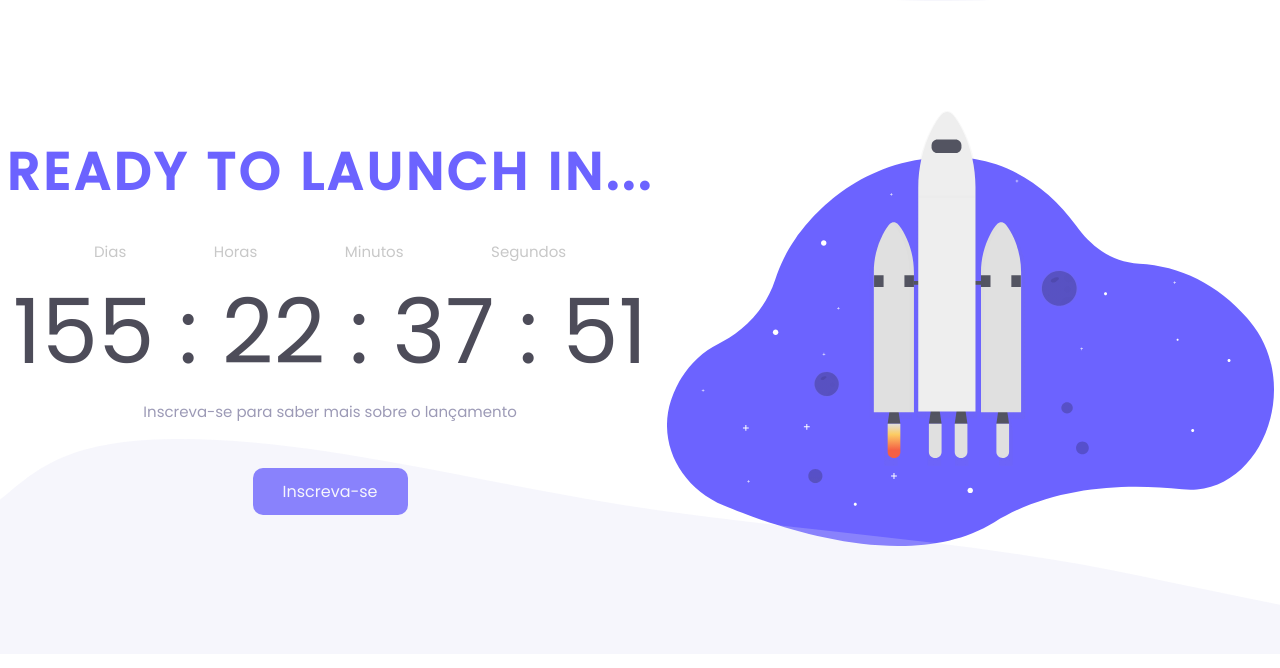
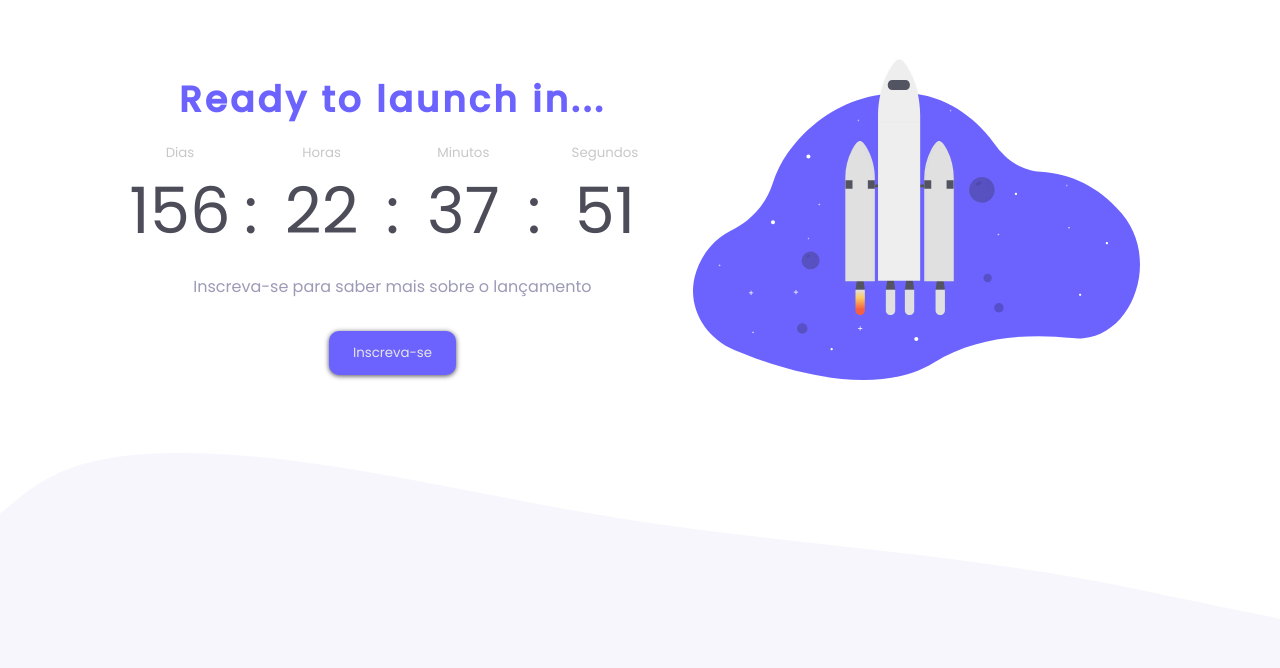
Before and after one commit to rafaeljurkfitz/countdown, a plain HTML site: page index.html in a window 1280 px wide. Shown: the part 132-800 px from the top of the page. Drawn offline with Linux system fonts and the light colour scheme.

Commit message:
revision of the example and fix the project

```diff
--- a/index.html
+++ b/index.html
@@ -1,5 +1,6 @@
 <!DOCTYPE html>
-<html lang="en">
+<html lang="pt-BR">
+
 <head>
     <meta charset="UTF-8">
     <meta http-equiv="X-UA-Compatible" content="IE=edge">
@@ -8,32 +9,49 @@
     <link rel="preconnect" href="https://fonts.gstatic.com" crossorigin>
     <link href="https://fonts.googleapis.com/css2?family=Poppins:wght@300;400;500&display=swap" rel="stylesheet">
     <link rel="stylesheet" href="styles.css" />
-    <script src="./main.js"></script>
     <title>Countdown</title>
 </head>
+
 <body>
-    <header>
-        <div class="top-image"></div>
-    </header>
-    <div class="content">
-        <div class="container">
-            <h1>Ready to launch in...</h1>
-            <div class="spans">
-                <span>Dias</span>
-                <span>Horas</span>
-                <span>Minutos</span>
-                <span>Segundos</span>
+    <img src="./assets/top-image.svg" alt="" width="100%">
+    <main>
+        <section class="container">
+            <div class="timer-container">
+                <h1>Ready to launch in...</h1>
+                <div class="timer">
+                    <div class="time">
+                        <small>Dias</small>
+                        <h2 id="days"></h2>
+                    </div>
+                    <span>:</span>
+                    <div class="time">
+                        <small>Horas</small>
+                        <h2 id="hours"></h2>
+                    </div>
+                    <span>:</span>
+                    <div class="time">
+                        <small>Minutos</small>
+                        <h2 id="minutes"></h2>
+                    </div>
+                    <span>:</span>
+                    <div class="time">
+                        <small>Segundos</small>
+                        <h2 id="seconds"></h2>
+                    </div>
+                </div>
+                <p>Inscreva-se para saber mais sobre o lançamento</p>
+                <button id="btn-open-modal" class="btn btn-submit">Inscreva-se
+                </button>
             </div>
-            <h2 id="timer"></h2>
-            <p>Inscreva-se para saber mais sobre o lançamento</p>
-            <a href="#">Inscreva-se</a>
-        </div>
-        <aside class="side-right">
-            <img src="./images/rocket.svg" alt="">
-        </aside>
-    </div>
-    <footer>
-        <div class="bottom-image"></div>
-    </footer>
+            <div class="img-container">
+                <div class="image">
+                    <img src="./assets/rocket.svg" alt="">
+                </div>
+            </div>
+        </section>
+    </main>
+    <img src="./assets/bottom-image.svg" alt="" width="100%">
+    <script src="./scripts.js"></script>
 </body>
+
 </html>
--- /dev/null
+++ b/scripts.js
@@ -0,0 +1,20 @@
+const date = new Date("Jul 10, 2022 00:00").getTime();
+
+var timer = setInterval(function() {
+	const now = new Date().getTime();
+	const distance = date - now;
+
+	const days = Math.floor(distance / (1000 * 60 * 60 * 24));
+	const hours = Math.floor((distance % (1000 * 60 * 60 * 24)) / (1000 * 60 * 60));
+	const minutes = Math.floor((distance % (1000 * 60 * 60)) / (1000 * 60));
+	const seconds = Math.floor((distance % (1000 * 60)) / 1000);
+
+    document.getElementById("days").innerHTML = days;
+    document.getElementById("hours").innerHTML = hours;
+    document.getElementById("minutes").innerHTML = minutes;
+    document.getElementById("seconds").innerHTML = seconds;
+
+	if(distance <= 0) {
+		document.getElementById("timer").innerHTML = "The timer is gone"
+	}
+}, 1000);
--- a/styles.css
+++ b/styles.css
@@ -1,94 +1,170 @@
+/* ============= Global ============= */
+* {
+    margin: 0;
+    font-family: 'Poppins', sans-serif;
+}
+
 :root {
     --black: #4D4C59;
     --purple: #6C63FF;
     --light-grey: #C8C8C8;
     --text-color: #9C9AB6;
     --background: #e5e5e5;
+}
+
+body {
+    max-height: 100vh;
+    display: flex;
+    flex-direction: column;
+    justify-content: space-between;
     overflow: hidden;
 }
 
-* {
-    padding: 0;
-    margin: 0;
-    box-sizing: border-box;
-    font-family: 'Poppins', sans-serif;
-}
-
-body {
-    width: 100vw;
+body,
+html {
   height: 100%;
 }
 
-header {
-    display: block;
+/* ============= Buttons ============= */
+
+.btn {
+    background-color: var(--purple);
+    color: var(--background);
+    border: none;
+    box-shadow: 0px 1px 5px var(--black);
+    cursor: pointer;
   }
 
-.top-image {
-    width: 100vw;
-    height: 133px;
-    background-image: url(./images/top-image.svg);
-    background-repeat: no-repeat;
-    background-position: center;
-    background-size: cover;
+.btn:hover {
+    background-color: #5d55f3;
+    box-shadow: none;
+}
+
+.btn-submit {
+    padding: 0.75rem 1.5rem;
+    border-radius: 10px;
+}
+
+.btn-close {
+    position: absolute;
+    top: 0;
+    right: 0;
+    transform: translate(10px, -12px);
+    color: var(--white);
+    font-weight: bold;
+    font-size: 1.25rem;
+    padding: 0.5rem 1rem;
+    background-color: #6c63ff;
+    border: none;
+    border-radius: 46% 54% 35% 65% / 61% 37% 63% 39%;
+    cursor: pointer;
+}
+
+
+/* ============= Main ============= */
+
+.container {
+    max-width: 1000px;
+    margin: auto auto;
+    display: flex;
+    align-items: center;
+    justify-content: center;
+    gap: 3rem;
+    padding: 1.5rem;
+}
+
+.timer-container {
+    flex-basis: 55%;
+    text-align: center;
+    display: flex;
+    flex-direction: column;
+    align-items: center;
+}
+
+.timer-container h1 {
+    font-size: 2.25rem;
+    letter-spacing: 3px;
+    color: var(--purple);
+    margin-bottom: 1rem;
+}
+
+.timer-container p {
+    color: var(--text-color);
+    margin-bottom: 2rem;
+}
+
+.timer-container .timer {
+    margin-bottom: 1rem;
+    display: flex;
+    gap: 1.5rem;
+    align-items: flex-end;
+}
+
+.timer-container .timer span {
+    font-size: 4rem;
+    color: var(--black);
+}
+
+.timer-container .timer .time {
+    width: 80px;
+    display: flex;
+    flex-direction: column;
+    align-items: center;
+}
+
+.timer-container .timer .time small {
+    color: var(--light-grey);
+}
+
+.timer-container .timer .time h2 {
+    font-size: 4rem;
+    font-weight: normal;
+    color: var(--black);
+}
+
+.img-container .image img {
+    width: 100%;
+}
+
+/* ============= Responsive ============= */
+
+@media (max-width: 1020px) {
+    .timer-container .timer {
+      gap: 1rem;
+    }
+
+    .timer-container .timer span,
+    .timer-container .timer .time h2 {
+      font-size: 3rem;
+    }
+}
+
+@media (max-width: 968px) {
+    body {
+      overflow: auto;
     }
 
     .container {
-    line-height: 80px;
-    text-align: center;
+      flex-direction: column;
     }
 
-.content {
-    display: flex;
-    justify-content: space-around;
-    align-items: center;
-    margin: 110px auto;
+    .timer-container .timer .time {
+      width: 100%;
+    }
 }
 
-h1 {
-    color: var(--purple);
-    text-transform: uppercase;
-    font-size: 52px;
-    font-weight: bold;
-    letter-spacing: 3.5px;
+@media (max-width: 385px) {
+    .timer-container .timer {
+      gap: 0.5rem;
+    }
 }
 
-h2 {
-    color: var(--black);
-    font-size: 90px;
-    font-weight: 400;
+@media (max-width: 335px) {
+    .timer-container .timer {
+      flex-direction: column;
     }
 
-.spans {
-    color: var(--light-grey);
-    display: flex;
-    justify-content: space-evenly;
-    font-size: 15px;
+    .timer-container .timer span {
+      display: none;
     }
-
-p {
-    color: var(--text-color);
-    font-size: 15px;
 }
-
-a {
-    text-decoration: none;
-    color: #fff;
-    background-color: var(--purple);
-    padding: 12px 30px;
-    border-radius: 10px;
-}
-
-footer {
-    display: block;
-}
-
-.bottom-image {
-    width: 100%;
-    height: 229px;
-    background-image: url(./images/bottom-image.svg);
-    background-repeat: no-repeat;
-    background-position: top;
-    background-size: 100%;
-    position: fixed;
-    bottom: 0;
-}
```
Also changed, not shown: assets/bottom-image.svg (added), assets/rocket.svg (added), assets/top-image.svg (added). Lines whose indentation alone changed are shown as unchanged.
